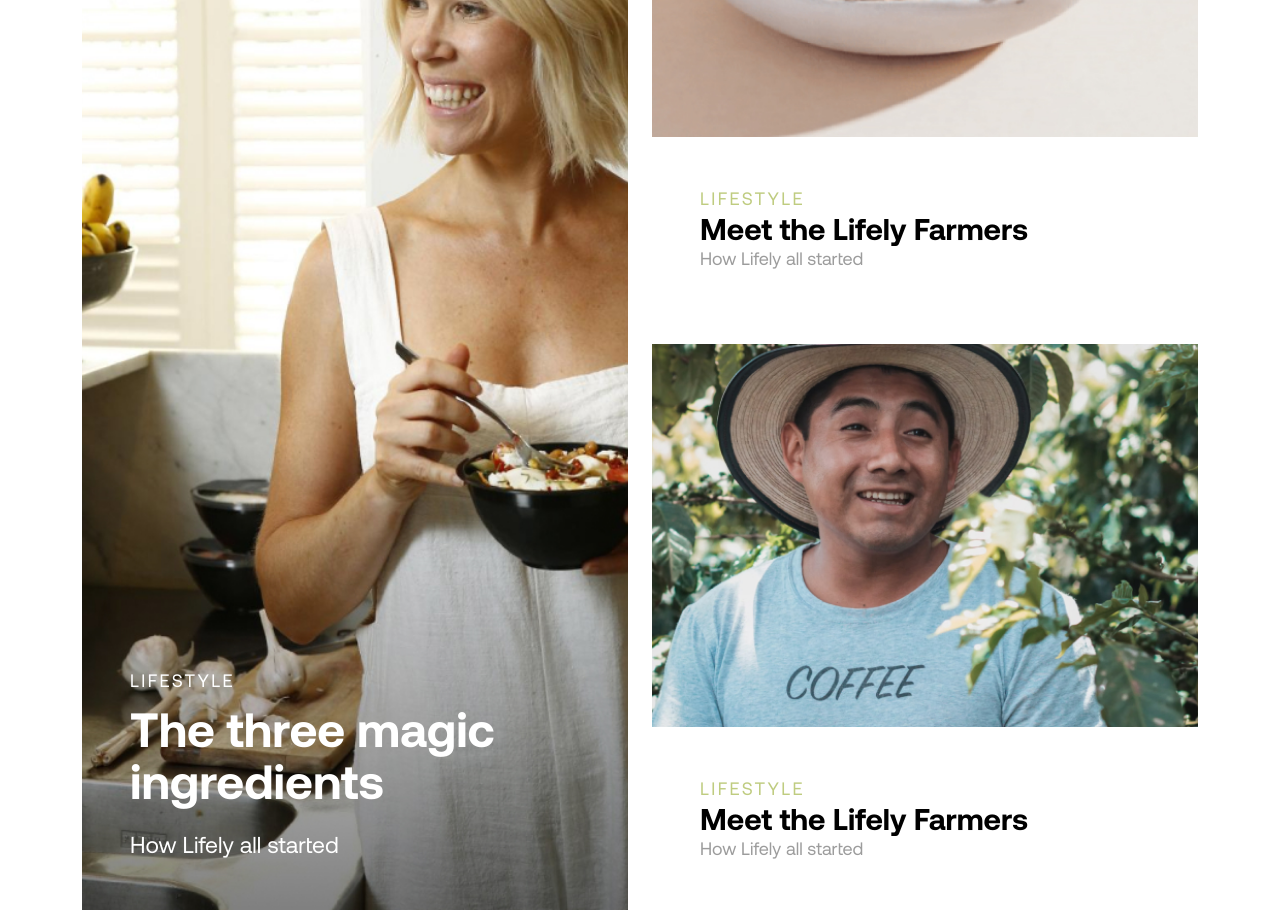
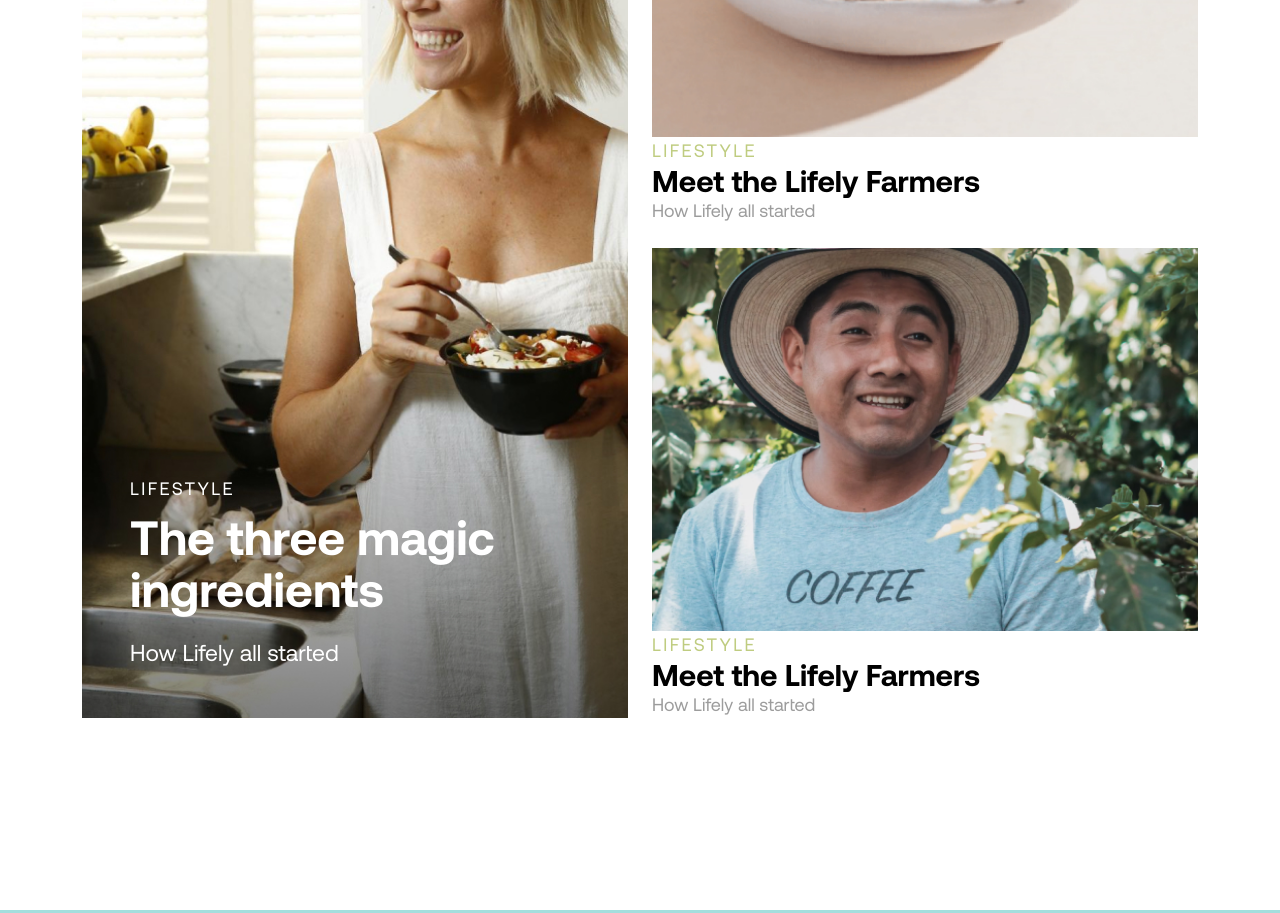
Before and after one commit to dileeppal/lifly, a website: page index.html in a window 1280 px wide. Shown: the part 6900-7813 px from the top of the page. Drawn offline with Linux system fonts and the light colour scheme.

Commit message:
HTML changes

```diff
--- a/index.html
+++ b/index.html
@@ -408,7 +408,7 @@
                             <div class="col-12 d-flex d-lg-block">
                                 <div class="blog-post blog-post-half">
                                     <img class="blog-post-img" src="assets/images/image13.jpg" alt="">
-                                    <div class="blog-post-summary p-4 p-lg-5">
+                                    <div class="blog-post-summary p-4 p-lg-0">
                                         <span class="blog-post-category">LIFESTYLE</span>
                                         <h3 class="blog-post-title my-0">Meet the Lifely Farmers</h3>
                                         <p class="blog-post-text">How Lifely all started</p>
@@ -419,7 +419,7 @@
                             <div class="col-12 d-flex d-lg-block">
                                 <div class="blog-post blog-post-half">
                                     <img class="blog-post-img" src="assets/images/image14.jpg" alt="">
-                                    <div class="blog-post-summary p-4 p-lg-5">
+                                    <div class="blog-post-summary p-4 p-lg-0">
                                         <span class="blog-post-category">LIFESTYLE</span>
                                         <h3 class="blog-post-title my-0">Meet the Lifely Farmers</h3>
                                         <p class="blog-post-text">How Lifely all started</p>
```
